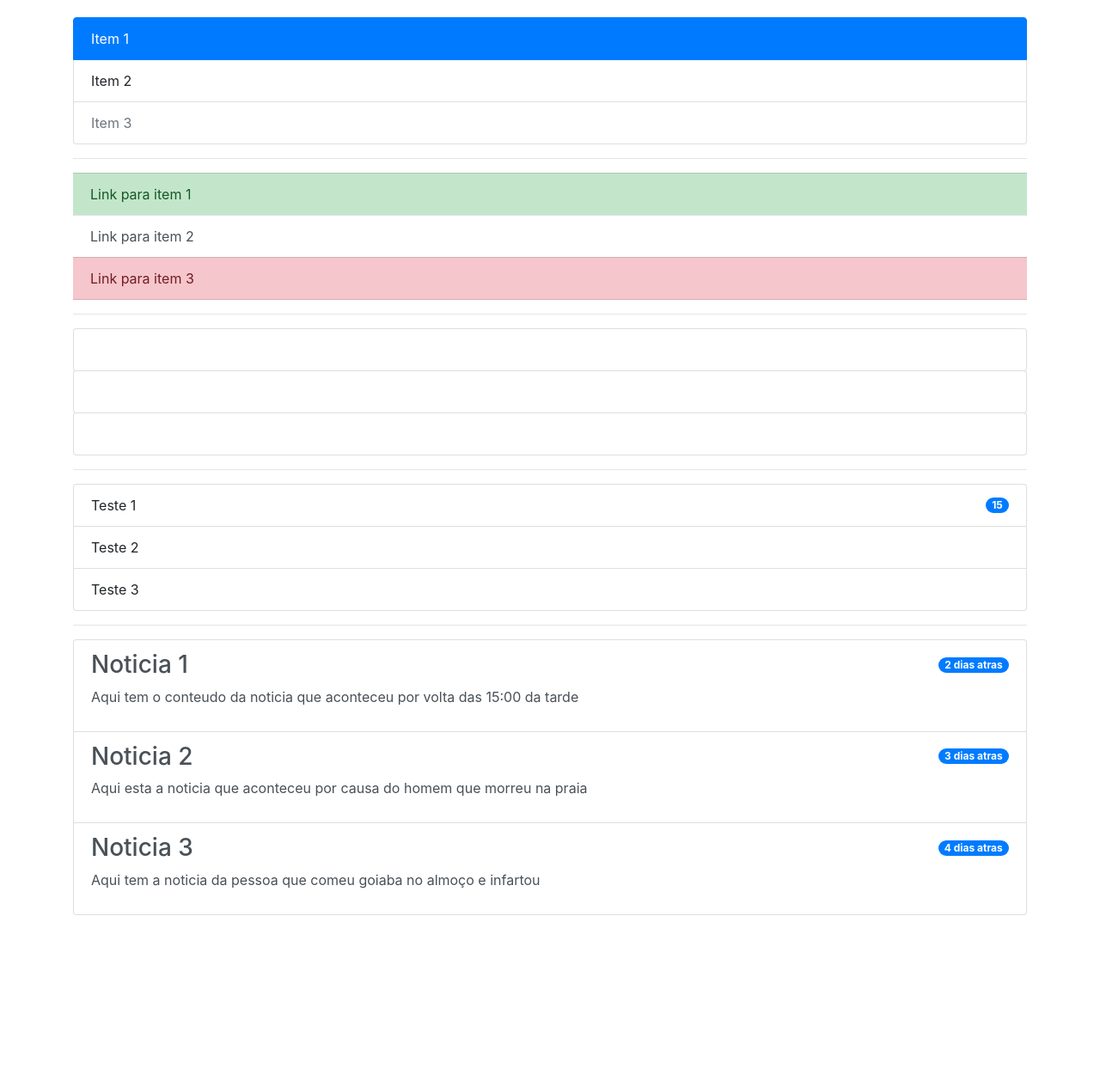
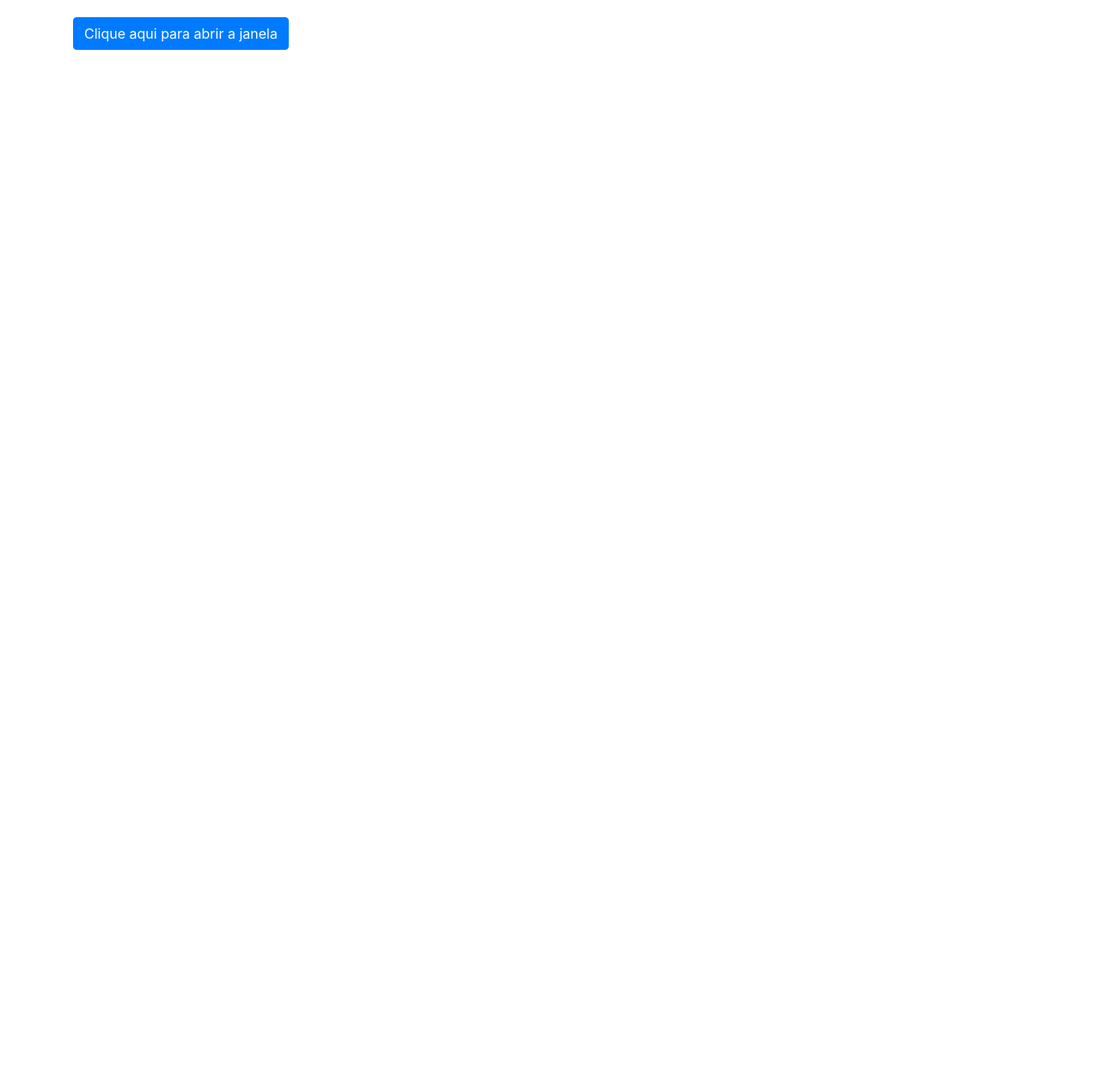
Before and after one commit to lufmalta/projetoteste2, a PHP site: page /projetoteste2/ in a window 1280 px wide. Shown: the whole page at 86% size. After the commit the page ends 58 px from the top, so only its background shows below. Run offline with PHP 8.4, Linux system fonts and the light colour scheme.

Commit message:
Bootstrap4 - Modal

```diff
--- a/index.php
+++ b/index.php
@@ -16,61 +16,37 @@
 </head>
 <body>
 
-	<div class="container" style="margin-bottom:200px;">
+	<div class="container" >
+		<button class="btn btn-primary" data-toggle="modal" data-target="#janela">Clique aqui para abrir a janela</button>
+		<div class="modal fade modal-dismissible" id="janela" role="modal">
+			<div class="modal-dialog modal-dialog-centered modal-lg">
+				<div class="modal-content">
+					<div class="modal-header d-flex align-items-center">
+						<h3 style="flex:12;text-align: center;">Carro novo</h3>
+						<button style="flex:1;" class="close" data-dismiss="modal">
+							<span aria-hidden="true">&times;</span>
+						</button>
+					</div>
+					<div class="modal-body">
+						<div class="row">
+							<div class="col">
+								<img src="assets/images/foto1.jpg" class="w-100"  >
+							</div>
+						</div>
+						<hr/>
+						<div class="row">
+							<div class="col">
+								<img src="assets/images/foto2.jpg"class="w-100"  >
+							</div>
+						</div>
 
-		<div class="list-group">
-			<div class="list-group-item active">Item 1</div>
-			<div class="list-group-item">Item 2</div>
-			<div class="list-group-item disabled">Item 3</div>
+					</div>
+					<div class="modal-footer">
+						<button class="btn btn-danger" data-dismiss="modal">Fechar Janela</button>
+					</div>
+				</div>
+			</div>
 		</div>
-		<hr/>
-		<div class="list-group list-group-flush">
-			<a href="#" class="list-group-item list-group-item-action list-group-item-success">Link para item 1</a>
-			<a href="#" class="list-group-item list-group-item-action ">Link para item 2</a>
-			<a href="#" class="list-group-item list-group-item-action list-group-item-danger">Link para item 3</a>
-		</div>
-		<hr/>
-		<ul class="list-group"> <!-- isso aqui nao sei como ficou assim, por causa do botao criado, mas ficou legal -->
-			<li class="list-group-item btn btn-primary">Aqui tem 1</li>
-			<li class="list-group-item btn btn-primary">Aqui tem 2</li>
-			<li class="list-group-item btn btn-primary">Aqui tem 3</li>
-
-		</ul>
-		<hr/>
-		<ul class="list-group">
-			<li class="list-group-item d-flex justify-content-between align-items-center">
-				Teste 1
-				<span class="badge badge-primary badge-pill">15</span>
-			</li>
-			<li class="list-group-item">Teste 2</li>
-			<li class="list-group-item">Teste 3</li>
-
-		</ul>
-		<hr/>
-		<ul class="list-group">
-			<li class="list-group-item list-group-item-action">
-				<div class="d-flex justify-content-between align-items-center">
-					<h3>Noticia 1</h3>
-					<h5 class="badge badge-primary badge-pill">2 dias atras</h5>
-				</div>
-					<p>Aqui tem o conteudo da noticia que aconteceu por volta das 15:00 da tarde</p>
-
-			</li>
-			<li class="list-group-item list-group-item-action">
-				<div class="d-flex justify-content-between align-items-center">
-					<h3>Noticia 2</h3>
-					<h5 class="badge badge-primary badge-pill">3 dias atras</h5>
-				</div>
-				<p>Aqui esta a noticia que aconteceu por causa do homem que morreu na praia</p>
-			</li>
-			<li class="list-group-item list-group-item-action">
-				<div class="d-flex justify-content-between align-items-center">
-					<h3>Noticia 3</h3>
-					<h5 class="badge badge-primary badge-pill">4 dias atras</h5>
-				</div>
-				<p>Aqui tem a noticia da pessoa que comeu goiaba no almoço e infartou</p>
-			</li>
-		</ul>
 	</div>
 
 
```
